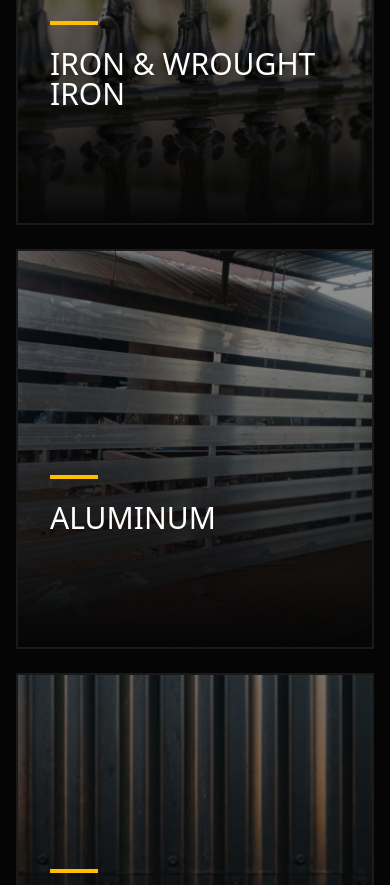
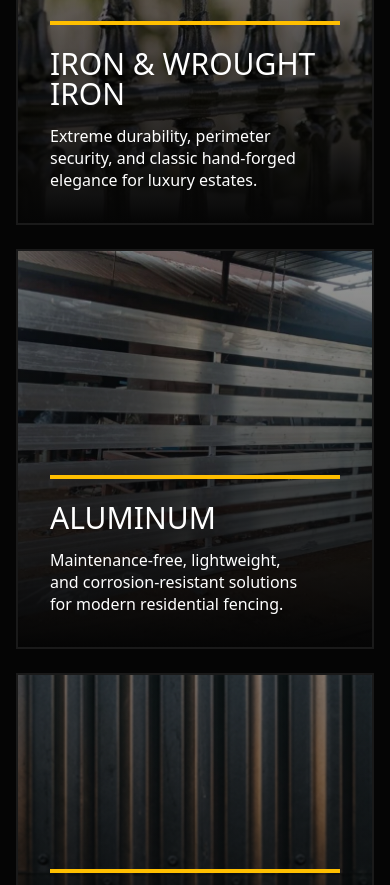
Before and after one commit to jorgebee65/dlv-fence-houston, a Next.js app: page / in a window 390 px wide. Shown: the part 1360-2245 px from the top of the page. Built offline with nearby package versions, Linux system fonts and the light colour scheme.

Commit message:
UX: Fix mobile visibility for service descriptions (removed hover requirement on touch devices)

```diff
--- a/src/components/Services.tsx
+++ b/src/components/Services.tsx
@@ -59,18 +59,18 @@ export default function Services() {
                   src={service.image}
                   alt={service.title}
                   fill
-                  className="object-cover transition-transform duration-700 group-hover:scale-110 opacity-60 group-hover:opacity-80"
+                  className="object-cover transition-transform duration-700 md:group-hover:scale-110 opacity-60 md:group-hover:opacity-80"
                 />
                 <div className="absolute inset-0 bg-gradient-to-t from-brand-black via-brand-black/40 to-transparent z-10" />
               </div>
 
               {/* Content */}
               <div className="absolute inset-0 z-20 p-8 flex flex-col justify-end gap-4 transform transition-transform duration-500">
-                <div className="h-1 w-12 bg-brand-amber mb-2 transition-all duration-500 group-hover:w-full" />
+                <div className="h-1 w-full md:w-12 bg-brand-amber mb-2 transition-all duration-500 md:group-hover:w-full" />
                 <h3 className="font-display text-3xl md:text-5xl text-white leading-none uppercase">
                   {service.title}
                 </h3>
-                <p className="font-body text-brand-gray text-base md:text-lg leading-snug max-w-[90%] opacity-0 group-hover:opacity-100 transition-all duration-500 transform translate-y-4 group-hover:translate-y-0 text-white font-medium">
+                <p className="font-body text-brand-gray text-base md:text-lg leading-snug max-w-[90%] md:opacity-0 md:group-hover:opacity-100 transition-all duration-500 transform md:translate-y-4 md:group-hover:translate-y-0 text-white font-medium opacity-100 translate-y-0">
                   {service.desc}
                 </p>
               </div>
```
